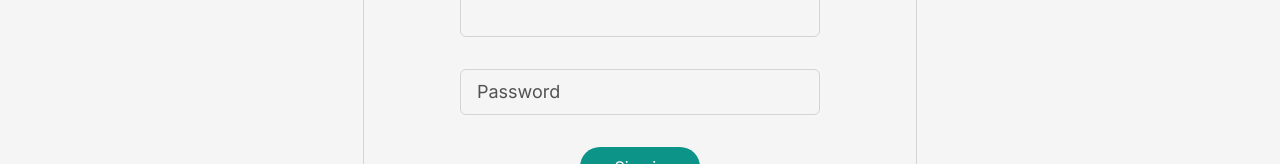
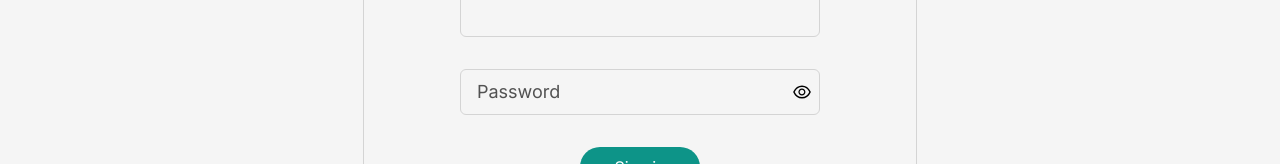
Before and after one commit to netflop/netflop-frontend, a Next.js app: page /sign-in in a window 1280 px wide. Shown: the part 273-437 px from the top of the page. Built offline with nearby package versions, Linux system fonts and the light colour scheme.

Commit message:
NF-15: Add show password button

```diff
--- a/src/app/(client)/(auth)/sign-in/_components/Form/index.tsx
+++ b/src/app/(client)/(auth)/sign-in/_components/Form/index.tsx
@@ -7,10 +7,12 @@ import InputWrapper from '../InputWrapper';
 import Label from '../Label';
 import Button from '@/components/client/Button';
 import Input from '@/components/client/Input';
+import { EyeInvisibleOutlined, EyeOutlined } from '@ant-design/icons';
 
 const Form = (props: FormProps) => {
   const [isEmailInputFocused, setIsEmailInputFocused] = useState(false);
   const [isPasswordInputFocused, setIsPasswordInputFocused] = useState(false);
+  const [isShowPassword, setIsShowPassword] = useState(false);
 
   const initialValues: FormValues = {
     email: '',
@@ -49,6 +51,9 @@ const Form = (props: FormProps) => {
       setIsPasswordInputFocused(false);
     }
   };
+  const onShowPasswordToggle = () => {
+    setIsShowPassword(!isShowPassword);
+  };
 
   return (
     <form onSubmit={formik.handleSubmit} >
@@ -80,16 +85,27 @@ const Form = (props: FormProps) => {
         >
           <span>Password</span>
         </Label>
-        <div>
+        <div className='flex'>
           <Input
             id='password'
             name='password'
-            type='password'
+            type={isShowPassword ? 'text' : 'password'}
             onFocus={onPasswordFocus}
             onChange={formik.handleChange}
             onBlur={onPasswordBlur}
             value={formik.values.password}
           />
+          <button
+            className={tw([
+              'flex',
+              'items-center',
+              'm-2',
+              'ml-0'
+            ])}
+            onClick={onShowPasswordToggle}
+          >
+            {isShowPassword ? <EyeInvisibleOutlined /> : <EyeOutlined />}
+          </button>
         </div>
         <ErrorMessage>
           {formik.touched.password && formik.errors.password}
```
